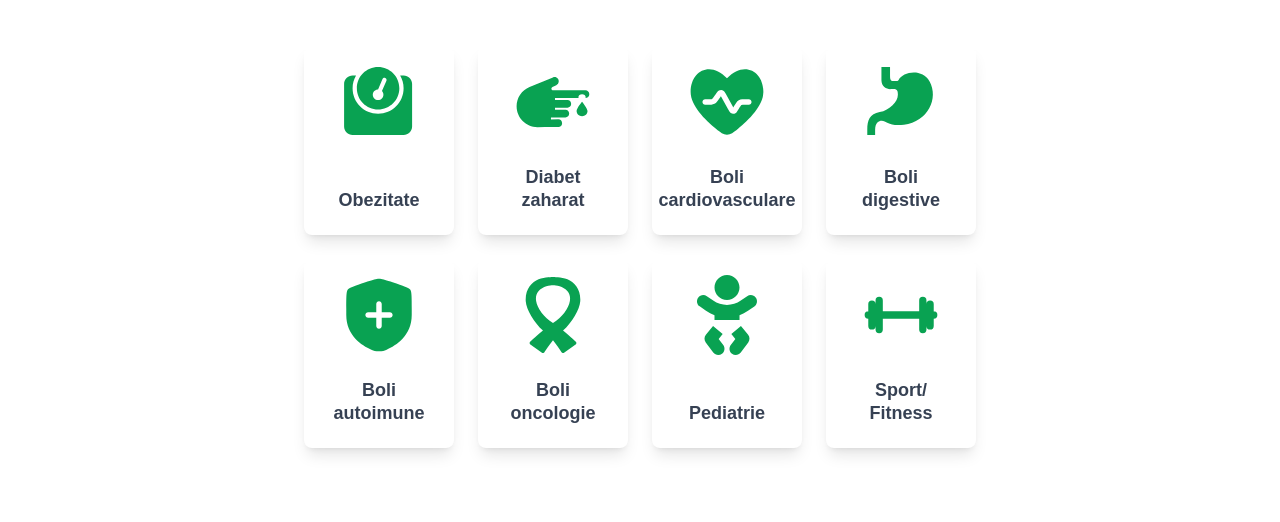
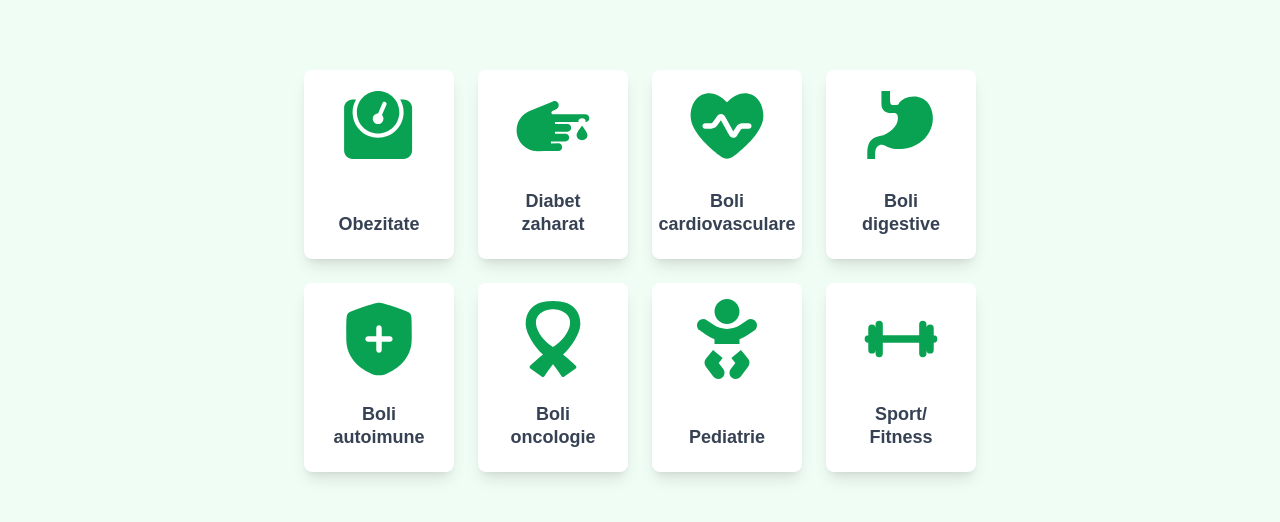
Before and after one commit to stefali1-dev/apns, a Next.js app: page / in a window 1280 px wide. Shown: the part 827-1349 px from the top of the page. Built offline with nearby package versions, Linux system fonts and the light colour scheme.

Commit message:
Update landing styling

```diff
--- a/src/components/ArticleCarousel.tsx
+++ b/src/components/ArticleCarousel.tsx
@@ -40,7 +40,7 @@ const ArticleCarousel: React.FC = () => {
   };
 
   return (
-    <section className="bg-white py-16">
+    <section className="bg-blue-50 py-16">
       <div className="max-w-screen-xl mx-auto px-6">
         <div className="mb-12">
           <h2 className="text-3xl font-bold text-gray-900 mb-8 text-center">
--- a/src/components/ObesityStatsSection.tsx
+++ b/src/components/ObesityStatsSection.tsx
@@ -108,7 +108,7 @@ const ObesityStatsSection = () => {
   }, []);
 
   return (
-    <section id="test-imc" className="bg-gray-50 relative pt-16">
+    <section id="test-imc" className="bg-white relative pt-16">
       <div className="max-w-screen-xl mx-auto px-6">
         <h2 className="text-3xl font-bold text-gray-900 mb-8 text-center">
           Provocările de sănătate din România
--- a/src/pages/index.tsx
+++ b/src/pages/index.tsx
@@ -162,7 +162,8 @@ export default function Home() {
 
 
         {/* Cards Section */}
-        <section className="max-w-screen-xl mx-auto py-10 px-4">
+        <section className="bg-green-50 py-16">
+          <div className="max-w-screen-xl mx-auto px-4">
             {/* Section Header */}
             <div className="text-center mb-12">
             </div>
@@ -186,6 +187,7 @@ export default function Home() {
                   </div>
                 </Link>
               ))}
+            </div>
           </div>
         </section>
 
@@ -300,7 +302,7 @@ export default function Home() {
         </section>
 
         {/* donates Section */}
-        <section className="py-16 bg-white">
+        <section className="py-16 bg-green-50">
           <div className="max-w-screen-xl mx-auto px-6">
             <div className="flex flex-col md:flex-row md:items-center gap-8">
               <div className="md:w-1/2">
```
Lines whose indentation alone changed are shown as unchanged.
